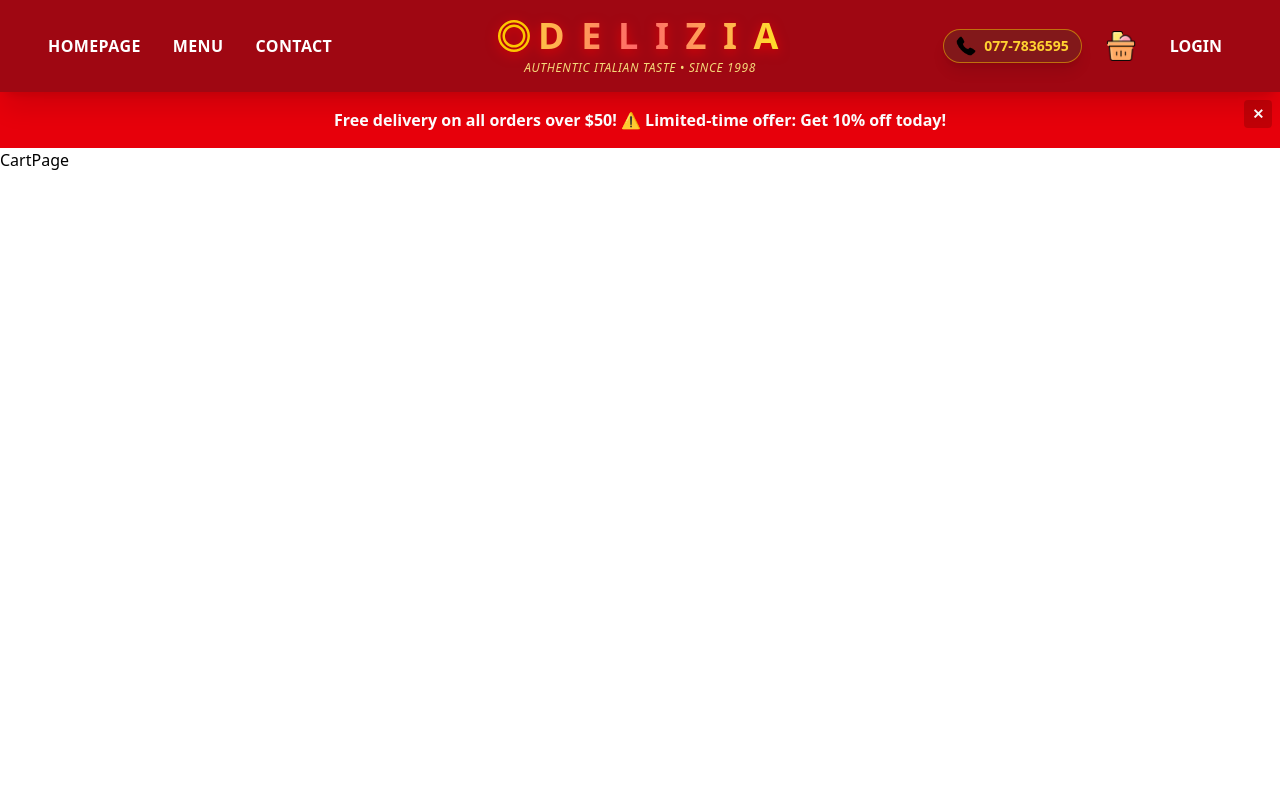
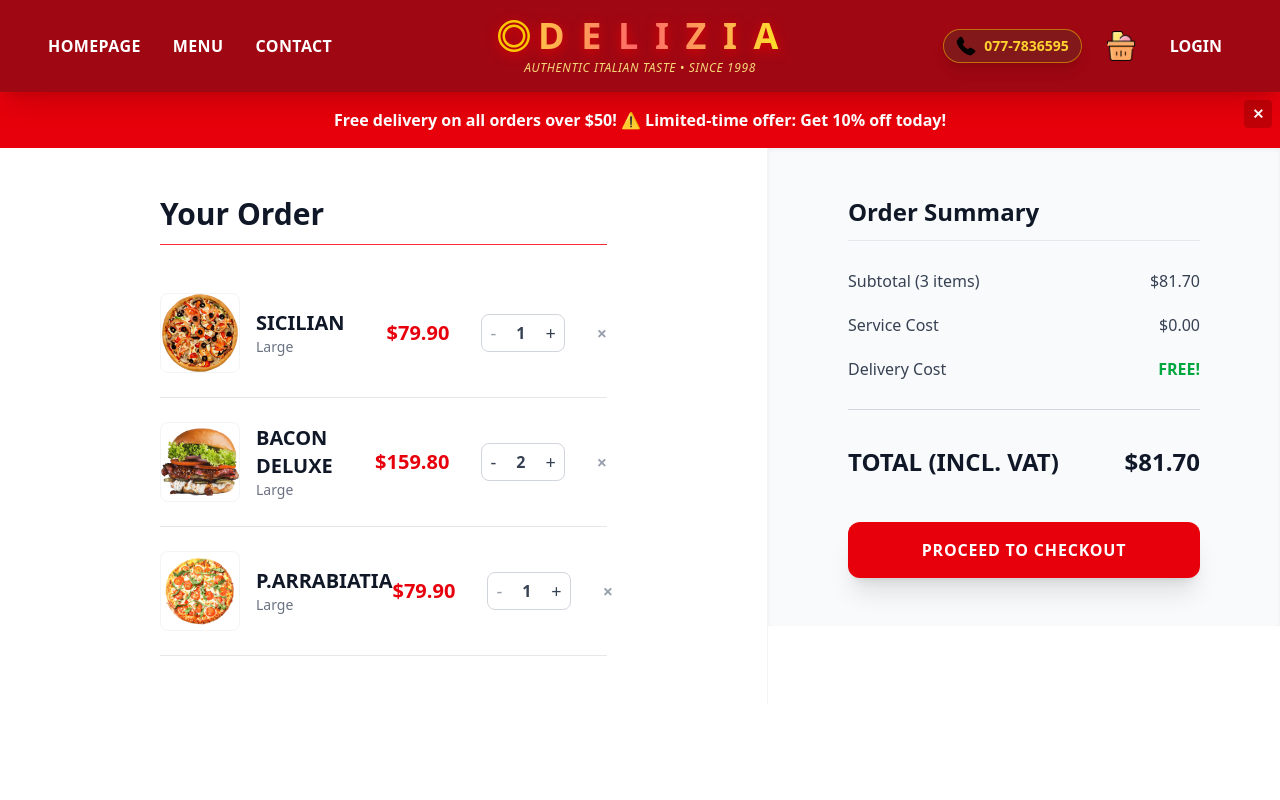
Before and after one commit to hiruranasinghe/restaurant-website-nextjs, a Next.js app: page /cart in a window 1280 px wide. Shown: the top 800 px of the page. Built offline with nearby package versions, Linux system fonts and the light colour scheme.

Commit message:
Modify Card

```diff
--- a/app/cart/page.tsx
+++ b/app/cart/page.tsx
@@ -1,7 +1,135 @@
-import React from 'react'
+"use client";
 
-export default function CartPage() {
+import Image from "next/image";
+import React, { useState } from "react"; // 👈 Import useState
+
+// Helper Component for a single cart item (Modified to accept and manage quantity)
+// In a real app, this quantity logic would be managed higher up (e.g., Redux or Context)
+// but this demonstrates functionality locally.
+const CartItem = ({ img, title, size, price, initialQuantity }: { img: string; title: string; size: string; price: string; initialQuantity: number }) => {
+
+  // Local state to manage the item quantity
+  const [quantity, setQuantity] = useState(initialQuantity);
+
+  const increaseQuantity = () => {
+    setQuantity(prev => prev + 1);
+  };
+
+  const decreaseQuantity = () => {
+    // Prevent quantity from going below 1
+    if (quantity > 1) {
+      setQuantity(prev => prev - 1);
+    }
+  };
+
+  // Calculate the total price for this item based on quantity (assuming price is per unit)
+  // NOTE: This uses string manipulation for the display price, in a real app use numbers.
+  const unitPrice = parseFloat(price.replace('$', ''));
+  const itemTotal = (unitPrice * quantity).toFixed(2);
+
+
   return (
-    <div>CartPage</div>
-  )
-}
+    <div className="flex items-center justify-between py-6 border-b border-gray-200">
+      <div className="flex items-center gap-4 flex-grow">
+        {/* Product Image */}
+        <div className="relative w-20 h-20 flex-shrink-0 rounded-lg overflow-hidden border border-gray-100">
+          <Image src={img} alt={title} fill className="object-contain" />
+        </div>
+
+        {/* Title and Details */}
+        <div className="flex flex-col text-gray-900">
+          <h1 className="text-xl font-extrabold uppercase">{title}</h1>
+          <span className="text-sm text-gray-500 font-medium">{size}</span>
+        </div>
+      </div>
+
+      {/* Price and Quantity Controls */}
+      <div className="flex items-center gap-6 md:gap-8 flex-shrink-0">
+        {/* Price (Now displaying Item Total) */}
+        <h2 className="text-xl font-bold text-red-600 hidden sm:block">${itemTotal}</h2>
+
+        {/* Quantity Control (Functional) */}
+        <div className="flex items-center border border-gray-300 rounded-lg text-gray-700">
+          <button
+            className="px-2 py-1 text-lg hover:bg-gray-100 rounded-l-lg disabled:opacity-50"
+            onClick={decreaseQuantity}
+            disabled={quantity <= 1} // Disable when quantity is 1
+          >
+            -
+          </button>
+          <span className="px-3 font-semibold text-base">{quantity}</span>
+          <button
+            className="px-2 py-1 text-lg hover:bg-gray-100 rounded-r-lg"
+            onClick={increaseQuantity}
+          >
+            +
+          </button>
+        </div>
+
+        {/* Remove Button */}
+        <button className="cursor-pointer text-gray-400 hover:text-red-600 transition-colors duration-300 text-lg font-bold">
+          &times;
+        </button>
+      </div>
+    </div>
+  );
+};
+
+
+const CartPage = () => {
+  // In a real application, you would manage the total state here and pass down dispatchers
+  // For simplicity, the total section remains static in this example.
+
+  return (
+    // Main Container: Centered, min-height, professional colors
+    <div className="min-h-[calc(100vh-6rem)] md:min-h-[calc(100vh-9rem)] flex flex-col lg:flex-row bg-white">
+
+      {/* PRODUCTS CONTAINER */}
+      <div className="h-full p-8 md:p-12 flex flex-col overflow-y-auto lg:h-full lg:w-2/3 xl:w-3/5 2xl:w-2/3 lg:px-20 xl:px-40 border-r border-gray-100">
+        <h1 className="text-3xl font-bold text-gray-900 mb-6 border-b border-red-500 pb-3">Your Order</h1>
+
+        {/* Dynamic Cart Items - Now passing initialQuantity */}
+        <CartItem img="/temporary/p1.png" title="Sicilian" size="Large" price="$79.90" initialQuantity={1} />
+        <CartItem img="/temporary/p2.png" title="Bacon Deluxe" size="Large" price="$79.90" initialQuantity={2} />
+        <CartItem img="/temporary/p3.png" title="P.Arrabiatia" size="Large" price="$79.90" initialQuantity={1} />
+
+        <div className="flex-grow"></div>
+      </div>
+
+      {/* PAYMENT SUMMARY CONTAINER */}
+      <div className="h-full p-8 md:p-12 bg-gray-50 flex flex-col gap-5 lg:h-full lg:w-1/3 xl:w-2/5 2xl:w-1/3 lg:px-12 xl:px-20 2xl:text-xl 2xl:gap-8 shadow-inner">
+
+        <h2 className="text-2xl font-bold text-gray-900 mb-2 border-b border-gray-200 pb-3">Order Summary</h2>
+
+        {/* Totals remain static for this example */}
+        <div className="flex justify-between text-gray-700 font-medium">
+          <span>Subtotal (3 items)</span>
+          <span>$81.70</span>
+        </div>
+
+        <div className="flex justify-between text-gray-700 font-medium">
+          <span>Service Cost</span>
+          <span>$0.00</span>
+        </div>
+
+        <div className="flex justify-between text-gray-700 font-medium">
+          <span>Delivery Cost</span>
+          <span className="text-green-600 font-bold">FREE!</span>
+        </div>
+
+        <hr className="my-2 border-gray-300" />
+
+        <div className="flex justify-between text-gray-900 text-2xl font-extrabold mt-2">
+          <span>TOTAL (INCL. VAT)</span>
+          <span>$81.70</span>
+        </div>
+
+        <button className="bg-red-600 text-white p-4 rounded-xl w-full mt-6 shadow-xl hover:bg-red-700 transition-colors duration-300 uppercase font-bold tracking-wider">
+          PROCEED TO CHECKOUT
+        </button>
+      </div>
+    </div>
+  );
+};
+
+export default CartPage;
```
